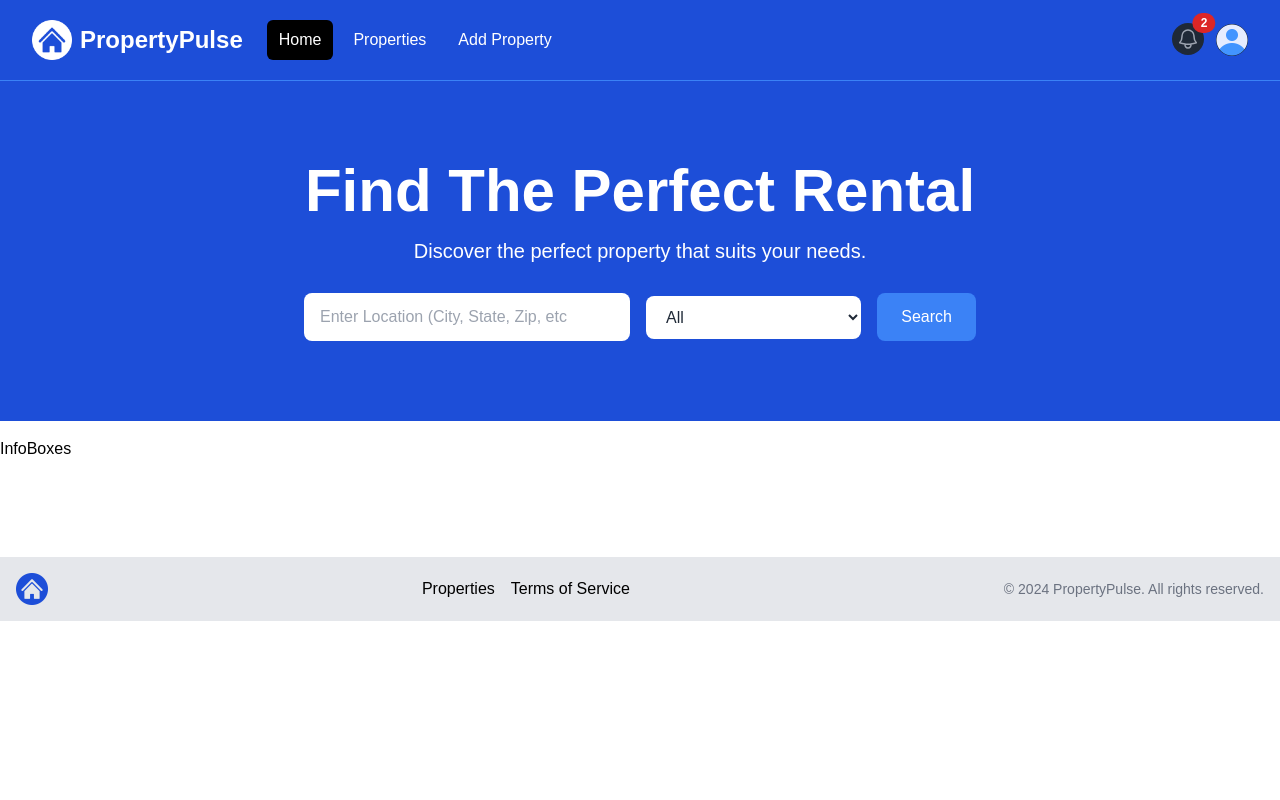
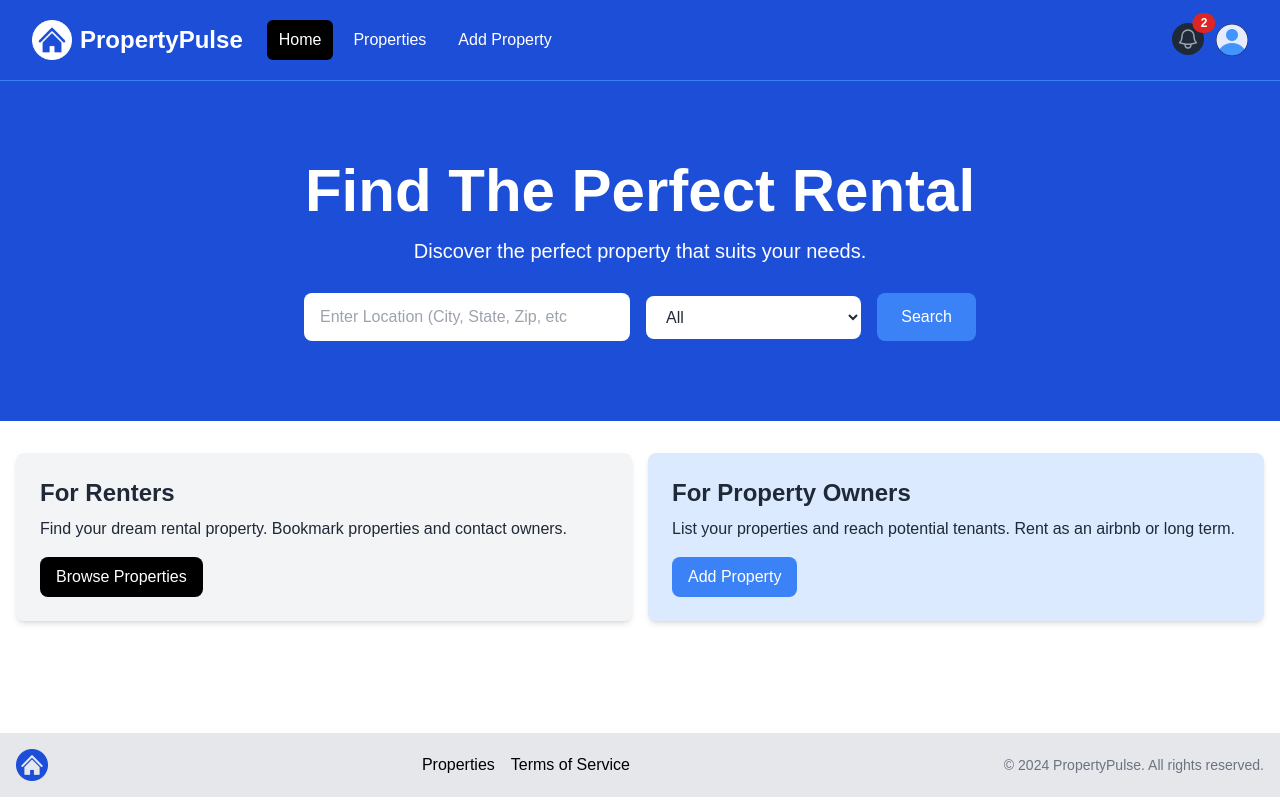
Before and after one commit to shubhchauhan214/property-pulse-nextJS, a Next.js app: page / in a window 1280 px wide. Built offline with nearby package versions, Linux system fonts and the light colour scheme.

Commit message:
InfoBox Update

```diff
--- a/components/InfoBox.jsx
+++ b/components/InfoBox.jsx
@@ -1,5 +1,22 @@
-const InfoBox = () => {
-    return <div>InfoBox</div>
-}
+const InfoBox = ({
+  heading,
+  backgroundColor = "bg-gray-100",
+  textColor = "text-gray-800",
+  buttonInfo,
+  children,
+}) => {
+  return (
+    <div className={`${backgroundColor} p-6 rounded-lg shadow-md`}>
+      <h2 className={` ${textColor} text-2xl font-bold`}>{heading}</h2>
+      <p className={`${textColor} mt-2 mb-4`}>{children}</p>
+      <a
+        href={buttonInfo.link}
+        className={`${buttonInfo.backgroundColor} inline-block  text-white rounded-lg px-4 py-2 hover:bg-gray-700`}
+      >
+        {buttonInfo.text}
+      </a>
+    </div>
+  );
+};
 
 export default InfoBox;
--- a/components/InfoBoxes.jsx
+++ b/components/InfoBoxes.jsx
@@ -1,5 +1,16 @@
+import InfoBox from './InfoBox';
+
 const InfoBoxes = () => {
-    return <div>InfoBoxes</div>
+    return (
+        <section>
+      <div className="container-xl lg:container m-auto">
+        <div className="grid grid-cols-1 md:grid-cols-2 gap-4 p-4 rounded-lg">
+         <InfoBox heading='For Renters' buttonInfo={{text: 'Browse Properties', link: '/properties', backgroundColor: 'bg-black'}}>Find your dream rental property. Bookmark properties and contact owners.</InfoBox>
+         <InfoBox heading='For Property Owners' backgroundColor='bg-blue-100' buttonInfo={{text: 'Add Property', link: '/properties/add', backgroundColor: 'bg-blue-500'}}>List your properties and reach potential tenants. Rent as an airbnb or long term.</InfoBox>
+        </div>
+      </div>
+    </section>
+    )
 }
 
 export default InfoBoxes;
```
